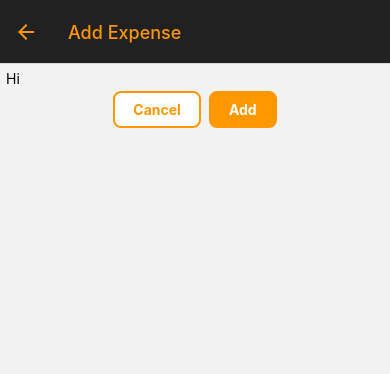
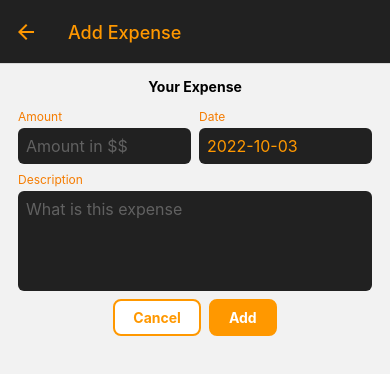
Before and after one commit to omarxs2/expense-app, a React Native app: screen /ManageExpenses in a window 390 px wide. Shown: the top 374 px of the page. Built offline with nearby package versions, Linux system fonts and the light colour scheme.

Commit message:
adding redux and actions

```diff
--- a/components/expenses/ExpensesItem.js
+++ b/components/expenses/ExpensesItem.js
@@ -18,7 +18,7 @@ function ExpensesItem({ itemData }) {
             <View style={styles.container}>
                 <View >
                     <Text>{itemData.item.description}</Text>
-                    <Text style={styles.text} >{itemData.item.date.toLocaleDateString()}</Text>
+                    <Text style={styles.text} >{itemData.item.date.toISOString().slice(0,10) }</Text>
                 </View>
                 <Text>${itemData.item.amount.toFixed(2)}</Text>
             </View>
--- a/components/expenses/ExpensesOutput.js
+++ b/components/expenses/ExpensesOutput.js
@@ -1,12 +1,17 @@
-import { StyleSheet, View } from 'react-native';
+import { StyleSheet, View, Text } from 'react-native';
 import ExpensesList from './ExpensesList';
 import ExpensesSummary from './ExpensesSummary';
 
-function ExpensesOutput({ expenses, period }) {
+function ExpensesOutput({ expenses, period, fallBackText }) {
+    let content = <Text style={styles.infoText}>{fallBackText}</Text>
+
+    if (expenses.length > 0) {
+        content = <ExpensesList expenses={expenses} />
+    }
     return (
         <View style={styles.container}>
             <ExpensesSummary expenses={expenses} period={period} />
-            <ExpensesList expenses={expenses} />
+            {content}
         </View>
     );
 }
@@ -17,4 +22,8 @@ const styles = StyleSheet.create({
     container: {
         flex: 1
     },
+    infoText: {
+        textAlign: 'center',
+        fontSize: 16,
+    }
 });
--- /dev/null
+++ b/components/forum/ExpensesForum.js
@@ -0,0 +1,134 @@
+
+import { useState } from 'react';
+import { StyleSheet, View, Text, Alert } from 'react-native';
+import Input from './Input'
+import CustomButton from '../ui/CustomButton';
+import { GlobalStyles } from '../../constants/style'
+
+function ExpensesForum({ isEditing, onSubmit, onClose, currentRecord }) {
+    const today = new Date();
+
+    const [inputValues, setValues] = useState({
+        amount: currentRecord?.amount.toString() || '',
+        date: currentRecord?.date.toISOString().slice(0, 10) || today.toISOString().slice(0, 10),
+        desc: currentRecord?.description.toString() || '',
+    });
+
+    const inputChangeHandler = (inputIdentifier, value) => {
+        setValues((previousValues) => ({
+            ...previousValues,
+            [inputIdentifier]: value,
+        }));
+    }
+
+    const inputHandler = () => {
+        const values = {
+            description: inputValues.desc,
+            date: new Date(inputValues.date),
+            amount: +inputValues.amount.replace(',', '.')
+        }
+        const amountIsValid = !isNaN(values.amount) && values.amount > 0;
+        const dateIsValid = values.date.toString() !== 'Invalid Date';
+        const descIsValid = values.description.trim().length > 0;
+
+        if (
+            !amountIsValid || !dateIsValid || !descIsValid) {
+            return Alert.alert('Invalid Inputs', 'Please check your input values');
+        }
+
+        onSubmit({
+            record: values
+        });
+
+    }
+
+
+
+
+    const rowInputStyle = { flex: 1 }
+
+    return (
+        <View style={styles.rootContainer}>
+            <Text style={styles.title}>Your Expense</Text>
+            <View style={styles.innerContainer}>
+                <Input rowInputStyle={rowInputStyle} label='Amount' textInputConfig={
+                    {
+                        invalid:true,
+                        placeholder: 'Amount in $$',
+                        keyboardType: 'decimal-pad',
+                        placeholderTextColor: '#616161',
+                        onChangeText: (value) => inputChangeHandler('amount', value),
+                        value: inputValues.amount
+                    }
+                }
+                />
+                <Input rowInputStyle={rowInputStyle} label='Date' textInputConfig={
+                    {
+                        placeholder: 'YYYY-MM-DD',
+                        placeholderTextColor: '#616161',
+                        maxLength: 10,
+                        onChangeText: (value) => inputChangeHandler('date', value),
+                        value: inputValues.date
+                    }
+                }
+                />
+            </View>
+
+            <Input label='Description' textInputConfig={
+                {
+                    placeholder: 'What is this expense',
+                    placeholderTextColor: '#616161',
+                    multiline: true,
+                    autoCorrect: false,
+                    autoCapitalize: 'words',
+                    onChangeText: (value) => inputChangeHandler('desc', value),
+                    value: inputValues.desc
+
+                }
+            }
+            />
+
+            <View style={styles.buttonsContainer}>
+                <CustomButton
+                    onPress={onClose}
+                    color={'#fff'}
+                    textColor={GlobalStyles.colors.secondary500}
+                    borderColor={GlobalStyles.colors.secondary500}>
+                    Cancel
+                </CustomButton>
+                <CustomButton
+                    onPress={inputHandler}
+                    color={GlobalStyles.colors.secondary500}
+                    textColor={'#fff'}>
+                    {isEditing ? 'Edit' : 'Add'}
+                </CustomButton>
+            </View>
+
+        </View>
+    );
+}
+
+
+export default ExpensesForum;
+
+
+const styles = StyleSheet.create({
+    rootContainer: {
+        padding: 8
+    },
+    innerContainer: {
+        flexDirection: 'row',
+        justifyContent: 'center'
+    },
+    title: {
+        fontSize: '20',
+        fontWeight: 'bold',
+        textAlign: 'center',
+        marginBottom: 10
+    },
+    buttonsContainer: {
+        flexDirection: 'row',
+        justifyContent: 'center',
+        alignItems: 'center'
+    },
+});
--- /dev/null
+++ b/components/forum/Input.js
@@ -0,0 +1,46 @@
+
+import { StyleSheet, View, Text, TextInput } from 'react-native';
+import { GlobalStyles } from '../../constants/style'
+
+function Input({ label, textInputConfig, rowInputStyle }) {
+
+    let inputStyles = [styles.input]
+
+    if (textInputConfig && textInputConfig.multiline) {
+        inputStyles.push(styles.multiline)
+    }
+
+    return (
+        <View style={[styles.rootContainer, rowInputStyle]}>
+            <Text style={styles.label}>{label}</Text>
+            <TextInput style={inputStyles} {...textInputConfig} />
+        </View>
+    );
+}
+
+
+export default Input;
+
+
+const styles = StyleSheet.create({
+    rootContainer: {
+        margin: 4,
+    },
+    input: {
+        backgroundColor: GlobalStyles.colors.primary900,
+        color: GlobalStyles.colors.secondary500,
+        placeholderColor: '#fff',
+        padding: 8,
+        borderRadius: 6,
+        fontSize: 16,
+    },
+    label: {
+        fontSize: 12,
+        color: GlobalStyles.colors.secondary700,
+        marginBottom: 4
+    },
+    multiline: {
+        minHeight: 100,
+        textAlignVertical: 'top'
+    }
+});
--- a/package.json
+++ b/package.json
@@ -12,12 +12,15 @@
     "@react-navigation/bottom-tabs": "^6.4.0",
     "@react-navigation/native": "^6.0.13",
     "@react-navigation/native-stack": "^6.9.0",
+    "@reduxjs/toolkit": "^1.8.5",
+    "axios": "^1.0.0",
     "expo": "~46.0.13",
     "expo-status-bar": "~1.4.0",
     "react": "18.0.0",
     "react-native": "0.69.6",
     "react-native-safe-area-context": "4.3.1",
-    "react-native-screens": "~3.15.0"
+    "react-native-screens": "~3.15.0",
+    "react-redux": "^8.0.4"
   },
   "devDependencies": {
     "@babel/core": "^7.12.9"
--- a/screens/AllExpenses.js
+++ b/screens/AllExpenses.js
@@ -1,18 +1,14 @@
 import { StyleSheet, View } from 'react-native';
 import ExpensesOutput from '../components/expenses/ExpensesOutput';
+import { useSelector } from 'react-redux'
 
 function AllExpenses(props) {
-  let expenses = [
-    { id: 'e1', description: 'Taxis & buses', date: new Date('2022/10/01'), amount: 99 },
-    { id: 'e2', description: 'Milano ticket', date: new Date('2022/10/01'), amount: 100 },
-    { id: 'e3', description: 'Phone covers', date: new Date('2022/10/02'), amount: 79.99 },
-    { id: 'e4', description: 'Bills payment', date: new Date('2022/10/03'), amount: 112.89 },
-    { id: 'e5', description: 'Labtop', date: new Date('2022/10/02'), amount: 435 },
-  ]
+
+  const expenses = useSelector((state) => state.expenses.expenses)
 
   return (
     <View style={styles.container}>
-      <ExpensesOutput expenses={expenses} period={'Total'} />
+      <ExpensesOutput fallBackText='No expenses yet.'expenses={expenses} period={'Total'} />
     </View>
   );
 }
--- a/screens/ManageExpenses.js
+++ b/screens/ManageExpenses.js
@@ -1,12 +1,22 @@
 import { useLayoutEffect } from 'react';
-import { Button, StyleSheet, Text, View } from 'react-native';
+import { StyleSheet, Text, View } from 'react-native';
 import IconButton from '../components/ui/IconButton';
 import { GlobalStyles } from '../constants/style'
 import CustomButton from '../components/ui/CustomButton';
+import { useSelector, useDispatch } from 'react-redux'
+import { addRecord, removeRecord, updateRecord } from '../store/expenses'
+import ExpensesForum from '../components/forum/ExpensesForum';
 
 function ManageExpenses({ route, navigation }) {
+  const expenses = useSelector((state) => state.expenses.expenses)
+  const dispach = useDispatch();
+
   const id = route.params?.expenseId
   const isEditing = !!id;
+
+  const currentRecord = expenses.find((exp) => exp.id === id);
+
+
 
   useLayoutEffect(() => {
     navigation.setOptions({
@@ -14,31 +24,37 @@ function ManageExpenses({ route, navigation }) {
     })
   }, [navigation, isEditing])
 
-  const closeHandler = ()=>{
+  const closeHandler = () => {
     navigation.goBack();
   }
+
+  const deleteHandler = () => {
+    dispach(removeRecord({ id: id }))
+    navigation.goBack();
+  }
+
+  const confirmHandler = (values) => {
+    if (isEditing) {
+      dispach(updateRecord({ id: id, ...values }));
+    } else {
+      dispach(addRecord(values));
+    }
+    navigation.goBack();
+  }
+
   return (
-    <View style={styles.container}>
-      <Text>Hi</Text>
-      <View style={styles.buttonsContainer}>
-        <CustomButton
-        onPress={closeHandler}
-          color={'#fff'}
-          textColor={GlobalStyles.colors.secondary500}
-          borderColor={GlobalStyles.colors.secondary500}>
-          Cancel
-        </CustomButton>
-        <CustomButton
-          color={GlobalStyles.colors.secondary500}
-          textColor={'#fff'}>
-          {isEditing ? 'Edit' : 'Add'}
-        </CustomButton>
-      </View>
+    <View style={styles.container} >
+
+      <ExpensesForum
+      currentRecord={currentRecord}
+      isEditing={isEditing}
+      onSubmit={confirmHandler}
+      onClose={closeHandler} />
 
       {
         isEditing && (
           <View style={styles.deleteButton}>
-            <IconButton icon='trash' size={24} color={GlobalStyles.colors.secondary500} />
+            <IconButton onPress={deleteHandler} icon='trash' size={24} color={GlobalStyles.colors.secondary500} />
           </View>
         )
       }
@@ -53,13 +69,7 @@ export default ManageExpenses;
 const styles = StyleSheet.create({
   container: {
     flex: 1,
-    padding:6,
-
-  },
-  buttonsContainer: {
-    flexDirection: 'row',
-    justifyContent: 'center',
-    alignItems:'center'
+    padding: 6,
   },
   deleteButton: {
     margin: 10,
--- a/screens/RecentExpenses.js
+++ b/screens/RecentExpenses.js
@@ -1,17 +1,20 @@
 import { StyleSheet, View } from 'react-native';
 import ExpensesOutput from '../components/expenses/ExpensesOutput';
+import { useSelector } from 'react-redux'
 
 function RecentExpenses(props) {
+  const expenses = useSelector((state) => state.expenses.expenses)
 
-  let expenses = [
-    { id: 'e1', description: 'Taxis & buses', date: new Date('2022/10/01'), amount: 99 },
-    { id: 'e2', description: 'Milano ticket', date: new Date('2022/10/01'), amount: 100 },
+  const last7DaysExpenses = expenses.filter((exp) => {
+    const today = new Date();
+    const before7Days = new Date(today.getFullYear(), today.getMonth(), today.getDate() - 7);
+    return exp.date > before7Days
+  });
 
-  ]
 
   return (
     <View style={styles.container}>
-      <ExpensesOutput expenses={expenses} period={'Last 7 Days'} />
+      <ExpensesOutput fallBackText='No expenses on the last 7 days.' expenses={last7DaysExpenses} period={'Last 7 Days'} />
     </View>
   );
 }
--- /dev/null
+++ b/store/expenses.js
@@ -0,0 +1,44 @@
+import { createSlice } from '@reduxjs/toolkit'
+
+const expensesSlice = createSlice({
+    name: 'expenses',
+    initialState: {
+        expenses: [
+            { id: 'e1', description: 'Taxis & buses', date: new Date('2022/10/01'), amount: 99 },
+            { id: 'e2', description: 'Milano ticket', date: new Date('2022/10/01'), amount: 100 },
+            { id: 'e3', description: 'Phone covers', date: new Date('2022/10/02'), amount: 79.99 },
+            { id: 'e4', description: 'Bills payment', date: new Date('2022/08/03'), amount: 112.89 },
+            { id: 'e5', description: 'Labtop', date: new Date('2022/09/02'), amount: 435 },
+        ]
+    },
+    reducers: {
+        addRecord: (state, action) => {
+            const id = new Date().toString() + Math.random().toString();
+            state.expenses = [{ ...action.payload.record, id: id }, ...state.expenses]
+            // state.expenses.push({ ...action.payload.record, id: id });
+        },
+        removeRecord: (state, action) => {
+            const recordIndex = state.expenses.findIndex((exp) => exp.id === action.payload.id);
+            state.expenses.splice(recordIndex, 1);
+            // state.expenses.filter((exp) => (
+            //     exp.id !== action.payload.id
+            //     ));
+        },
+        updateRecord: (state, action) => {
+            const recordIndex = state.expenses.findIndex((exp) => exp.id === action.payload.id);
+            const originalRecord = state.expenses[recordIndex]
+            const newRecord = { ...originalRecord, ...action.payload.record }
+            const allRecords = [...state.expenses]
+            allRecords[recordIndex] = newRecord
+            state.expenses = [...allRecords]
+        },
+
+
+    }
+});
+
+export const addRecord = expensesSlice.actions.addRecord;
+export const removeRecord = expensesSlice.actions.removeRecord;
+export const updateRecord = expensesSlice.actions.updateRecord;
+
+export default expensesSlice.reducer
```
Also changed, not shown: App.js (+6 -1 lines), store/store.js (added, +13 -0 lines), 2 other files (tests, documents, lock files or other folders).
